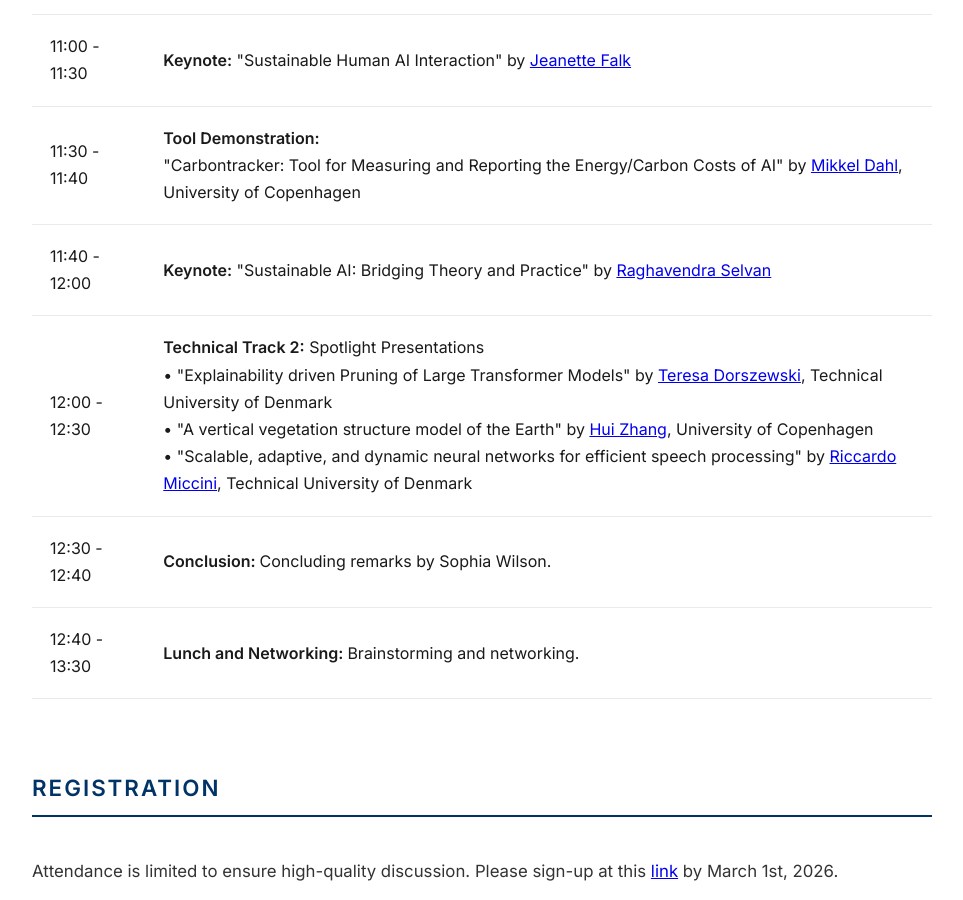
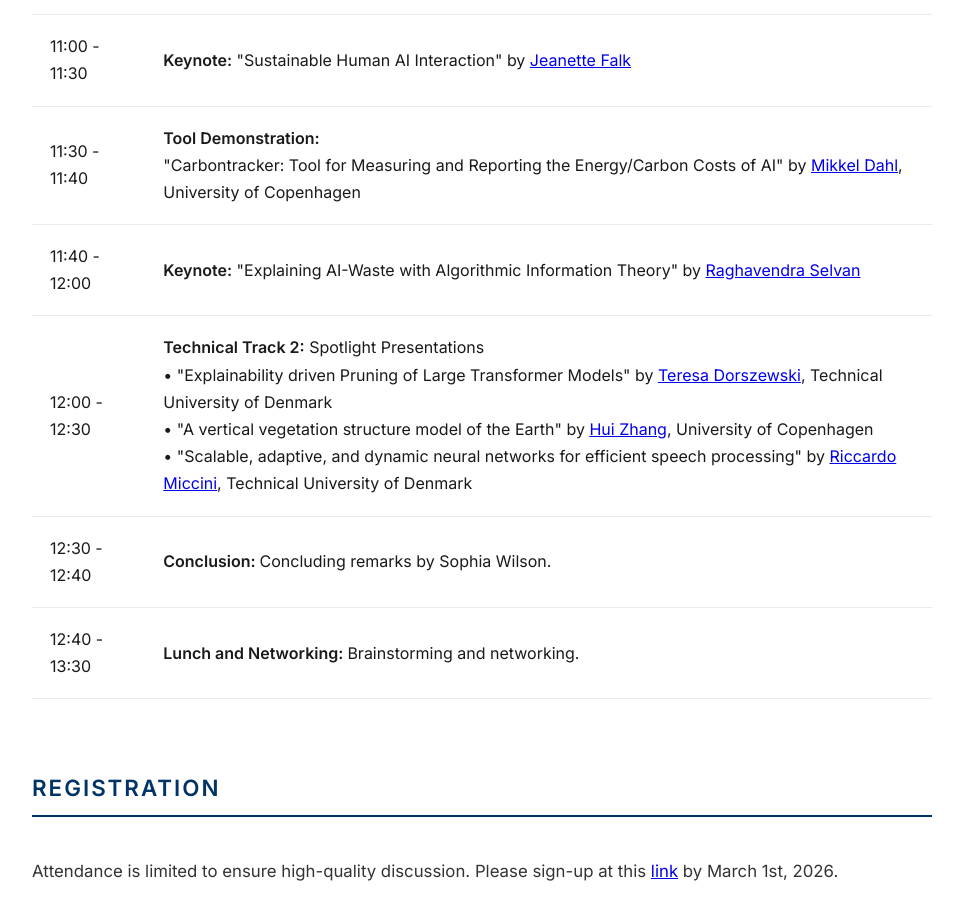
Before and after one commit to saintslab/saintslab.github.io, a Jekyll site: the page workshop2026/index.html, which Jekyll copies as it is, in a window 1280 px wide and 900 px high, scrolled down 2177 px. Shown: the whole window, without its empty margins (158-1121 px from the left). Built offline with Jekyll 4.4.1, drawn with Linux system fonts in a browser that asks for light colours.

Commit message:
Update program

```diff
--- a/workshop2026/index.html
+++ b/workshop2026/index.html
@@ -276,7 +276,7 @@
 </td>
                 <tr>
                 <td>11:40 - 12:00</td>
-                    <td><strong>Keynote:</strong> "Sustainable AI: Bridging Theory and Practice" by <a href="https://raghavian.github.io/">Raghavendra Selvan</a></td>
+                    <td><strong>Keynote:</strong> "Explaining AI-Waste with Algorithmic Information Theory" by <a href="https://raghavian.github.io/">Raghavendra Selvan</a></td>
                 </tr>
                 <tr>
                     <td>12:00 - 12:30</td>
```
